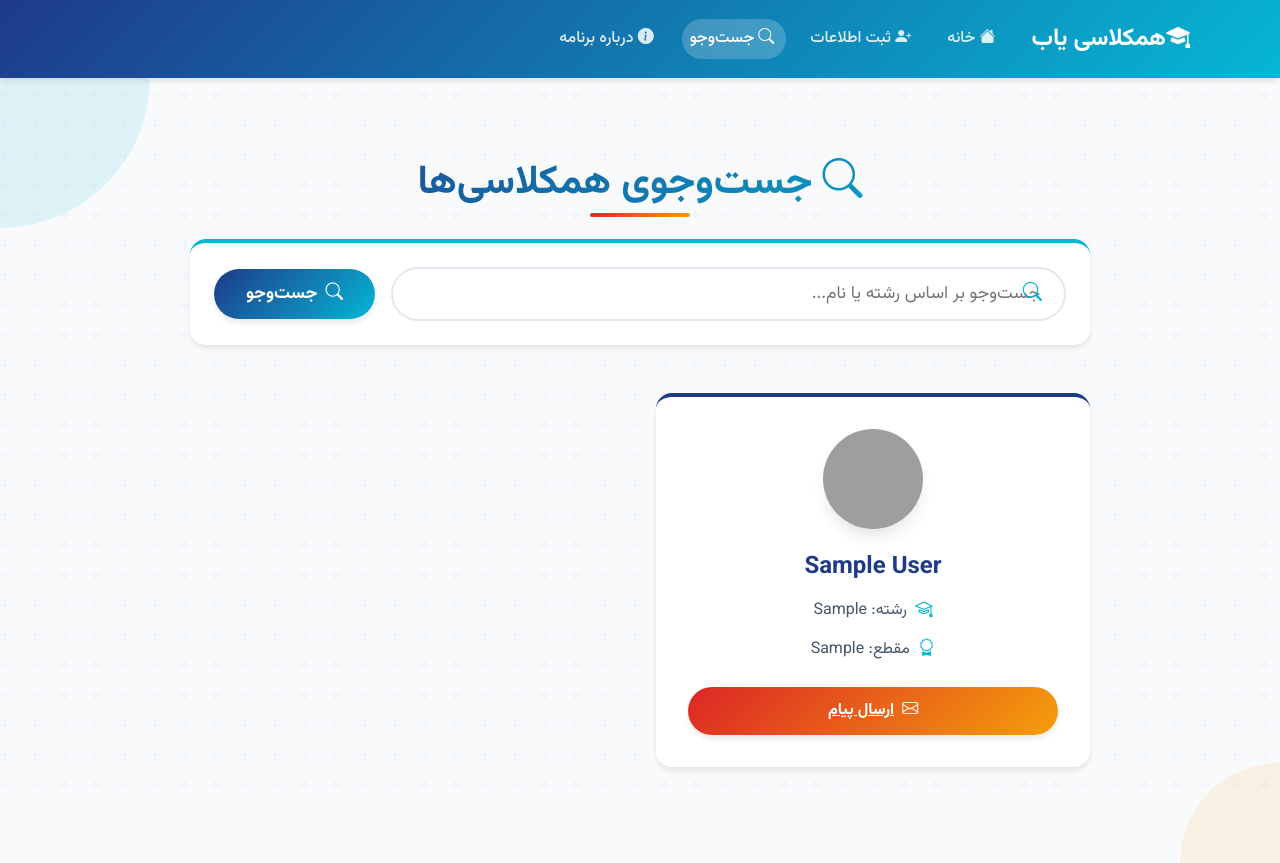
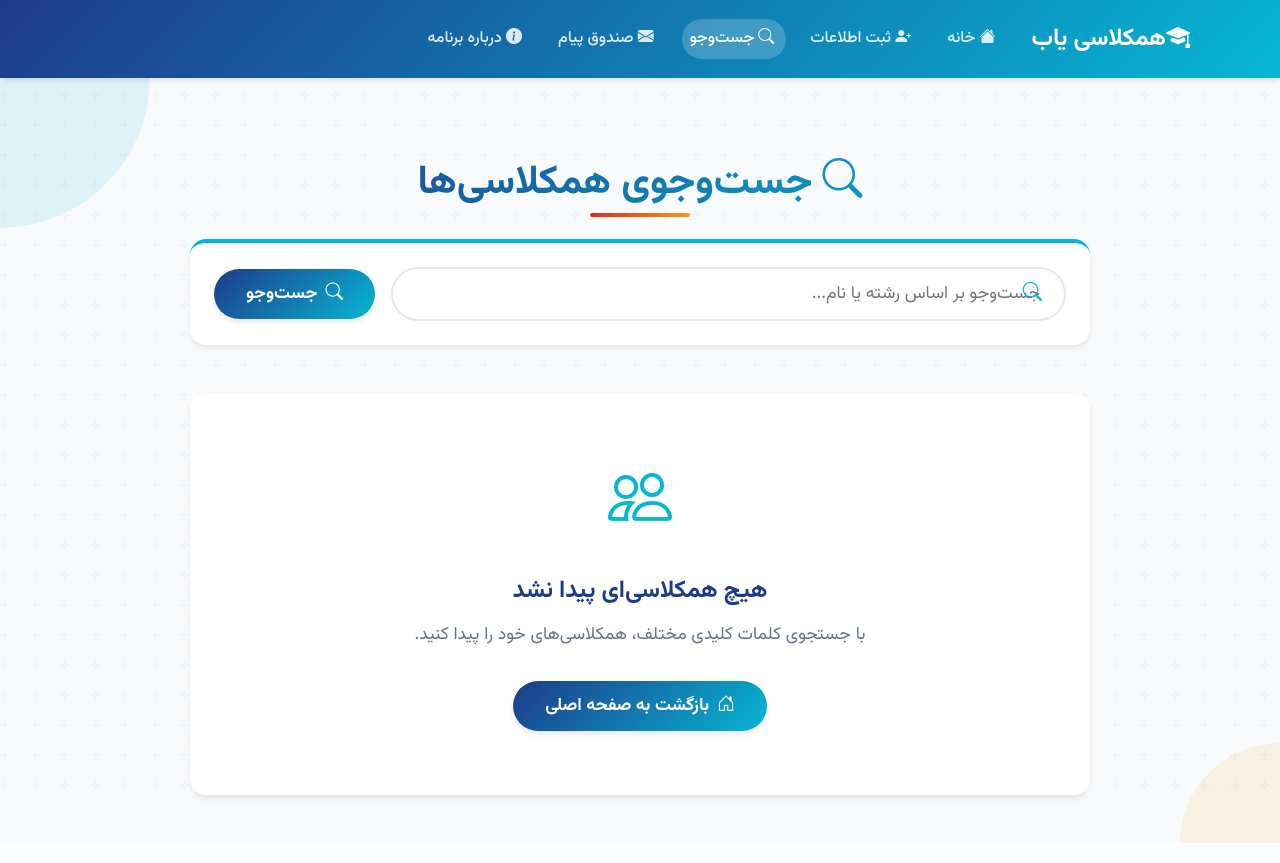
Before and after one commit to hezarie8-alt/web-app, a Flask app: page /match in a window 1280 px wide. Run offline with Flask 3, Linux system fonts and the light colour scheme; a user stored in the database is signed in; tables that the repository leaves empty hold one stand-in row (values such as "Sample post"); grey boxes are pictures that could not be loaded.

Commit message:
پیام تغییرات

```diff
--- a/app.py
+++ b/app.py
@@ -70,7 +70,7 @@ def register():
             major=request.form['major'],
             grade=request.form['grade'],
             password_hash=hashed_password,
-            # ✨ MODIFIED: Save the IP address with the new user
+            # ✨ MODIFIED: Save IP address with the new user
             ip_address=user_ip
         )
         db.session.add(new_user)
@@ -101,14 +101,25 @@ def logout():
 
 @app.route('/match')
 def match():
+    # ✨ MODIFIED: Get the current user's ID
+    current_user_id = session.get('current_user_id')
+    if not current_user_id:
+        return redirect(url_for('login'))
+
     q = request.args.get('q')
+    # ✨ MODIFIED: Exclude the current user from the query
+    query = User.query.filter(User.id != current_user_id)
+
     if q:
-        users = User.query.filter(
+        # Apply the search filter to the existing query
+        users = query.filter(
             (User.major.contains(q)) | (User.name.contains(q))
         ).all()
     else:
-        users = User.query.all()
-    return render_template('match.html', users=users)
+        # Get all users except the current one
+        users = query.all()
+
+    return render_template('match.html', users=users, current_user_id=current_user_id)
 
 @app.route('/profile')
 def profile():
--- a/templates/match.html
+++ b/templates/match.html
@@ -158,6 +158,21 @@
             font-size: 1.2rem;
         }
 
+        /* ✨ NEW: Clear Search Button */
+        .search-clear-btn {
+            position: absolute;
+            left: 5rem; /* Position it inside the input */
+            background: none;
+            border: none;
+            color: #94a3b8;
+            cursor: pointer;
+            font-size: 1.2rem;
+            display: none; /* Hidden by default */
+        }
+        .search-clear-btn:hover {
+            color: var(--persian-red);
+        }
+
         .search-button {
             background: var(--gradient-primary);
             color: white;
@@ -215,7 +230,7 @@
             font-size: 2.5rem;
             font-weight: 700;
             box-shadow: 0 10px 15px -3px rgba(0, 0, 0, 0.1);
-            object-fit: cover; /* Ensures the image covers the area */
+            object-fit: cover;
         }
 
         .user-name {
@@ -303,6 +318,30 @@
             font-size: 1.1rem;
             color: #64748b;
             margin-bottom: 2rem;
+        }
+
+        /* ✨ NEW: Generic button style for empty state */
+        .btn-primary-custom {
+            display: inline-flex;
+            align-items: center;
+            background: var(--gradient-primary);
+            color: white;
+            border: none;
+            padding: 0.75rem 2rem;
+            font-size: 1.1rem;
+            font-weight: 600;
+            border-radius: 50px;
+            box-shadow: 0 4px 6px -1px rgba(0, 0, 0, 0.1);
+            transition: all 0.3s ease;
+            text-decoration: none;
+        }
+        .btn-primary-custom:hover {
+            transform: translateY(-3px);
+            box-shadow: 0 10px 15px -3px rgba(0, 0, 0, 0.1);
+            color: white;
+        }
+        .btn-primary-custom i {
+            margin-left: 0.5rem;
         }
 
         /* Decorative Elements */
@@ -393,6 +432,13 @@
                             جست‌وجو
                         </a>
                     </li>
+                    <!-- ✨ NEW: Inbox Link -->
+                    <li class="nav-item">
+                        <a class="nav-link" href="/inbox/{{ current_user_id }}">
+                            <i class="bi bi-envelope-fill ms-1"></i>
+                            صندوق پیام
+                        </a>
+                    </li>
                     <li class="nav-item">
                         <a class="nav-link" href="/about">
                             <i class="bi bi-info-circle-fill ms-1"></i>
@@ -416,11 +462,15 @@
                 </h2>
 
                 <!-- Search Form -->
-                <form method="GET" action="/match" class="search-form">
+                <form method="GET" action="/match" class="search-form" id="searchForm">
                     <div class="search-input-group">
                         <i class="bi bi-search search-icon"></i>
-                        <input type="text" name="q" class="search-input" placeholder="جست‌وجو بر اساس رشته یا نام..." value="{{ request.args.get('q') or '' }}">
-                        <button type="submit" class="search-button">
+                        <input type="text" name="q" class="search-input" id="searchInput" placeholder="جست‌وجو بر اساس رشته یا نام..." value="{{ request.args.get('q') or '' }}">
+                        <!-- ✨ NEW: Clear Button -->
+                        <button type="button" class="search-clear-btn" id="clearSearchBtn" title="پاک کردن">
+                            <i class="bi bi-x-circle"></i>
+                        </button>
+                        <button type="submit" class="search-button" id="searchButton">
                             <i class="bi bi-search"></i>
                             جست‌وجو
                         </button>
@@ -431,7 +481,6 @@
                     <div class="users-grid">
                         {% for user in users %}
                         <div class="user-card">
-                            <!-- ✨ Improved Avatar -->
                             <img src="https://ui-avatars.com/api/?name={{ user.name|urlencode }}&background=1e3a8a&color=fff&size=128" alt="{{ user.name }}" class="user-avatar">
 
                             <h3 class="user-name">{{ user.name }}</h3>
@@ -440,7 +489,6 @@
                                     <i class="bi bi-mortarboard"></i>
                                     رشته: {{ user.major }}
                                 </li>
-                                <!-- ❌ Removed 'course' line for consistency -->
                                 <li>
                                     <i class="bi bi-award"></i>
                                     مقطع: {{ user.grade }}
@@ -451,7 +499,6 @@
                                     <i class="bi bi-envelope"></i>
                                     ارسال پیام
                                 </a>
-                                <!-- 🛡️ Removed 'Delete Account' button for security and UX reasons -->
                             </div>
                         </div>
                         {% endfor %}
@@ -465,6 +512,11 @@
                         <p class="empty-description">
                             با جستجوی کلمات کلیدی مختلف، همکلاسی‌های خود را پیدا کنید.
                         </p>
+                        <!-- ✨ NEW: Button to go back home -->
+                        <a href="/" class="btn-primary-custom">
+                            <i class="bi bi-house-door"></i>
+                            بازگشت به صفحه اصلی
+                        </a>
                     </div>
                 {% endif %}
             </div>
@@ -472,4 +524,35 @@
     </section>
 
     <script src="https://cdn.jsdelivr.net/npm/bootstrap@5.3.0/dist/js/bootstrap.bundle.min.js"></script>
+    <script>
+        document.addEventListener('DOMContentLoaded', function() {
+            const searchInput = document.getElementById('searchInput');
+            const clearBtn = document.getElementById('clearSearchBtn');
+            const searchForm = document.getElementById('searchForm');
+            const searchButton = document.getElementById('searchButton');
+
+            // ✨ NEW: Show/hide clear button based on input content
+            searchInput.addEventListener('input', function() {
+                if (this.value.length > 0) {
+                    clearBtn.style.display = 'block';
+                } else {
+                    clearBtn.style.display = 'none';
+                }
+            });
+
+            // ✨ NEW: Clear search input
+            clearBtn.addEventListener('click', function() {
+                searchInput.value = '';
+                clearBtn.style.display = 'none';
+                searchInput.focus();
+            });
+
+            // ✨ NEW: Add loading state to search button
+            searchForm.addEventListener('submit', function() {
+                searchButton.disabled = true;
+                searchButton.innerHTML = '<i class="bi bi-hourglass-split"></i> در حال جستجو...';
+            });
+        });
+    </script>
 </body>
+</html>
```
